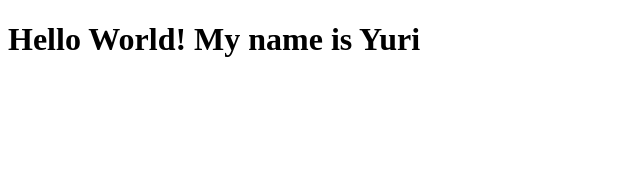
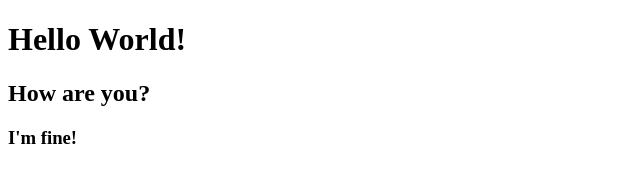
Before and after one commit to YuriTayro/numero-secreto, a plain HTML site: page index.html in a window 1280 px wide. Shown: the whole page, without its empty margins (0-640 px from the left). Drawn offline with Linux system fonts and the light colour scheme.

Commit message:
estado da pessoa

```diff
--- a/index.html
+++ b/index.html
@@ -6,6 +6,8 @@
     <title>Document</title>
 </head>
 <body>
-    <h1>Hello World! My name is Yuri</h1>
+    <h1>Hello World!</h1>
+    <h2>How are you?</h2>
+    <h3>I'm fine!</h3>
 </body>
 </html>
```
